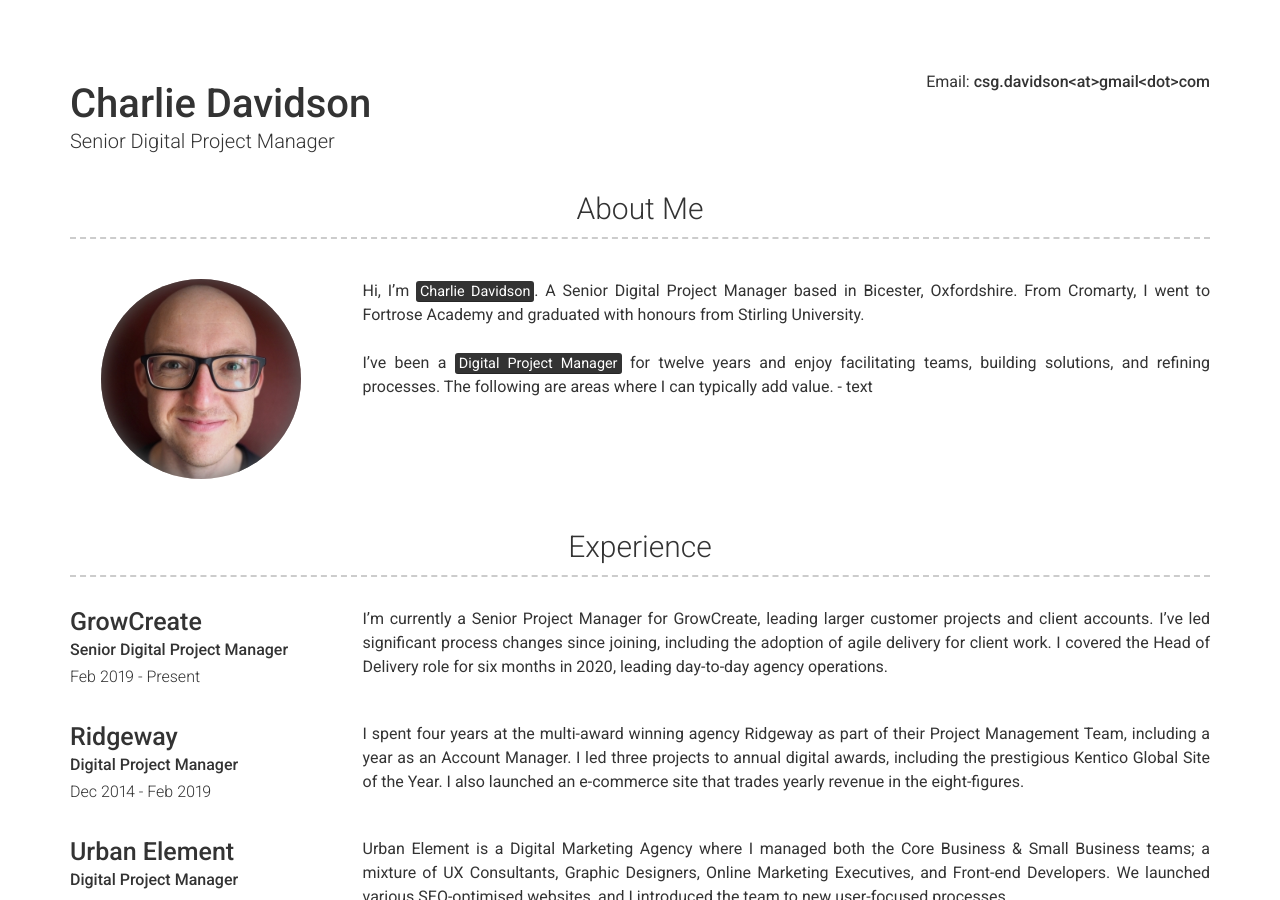
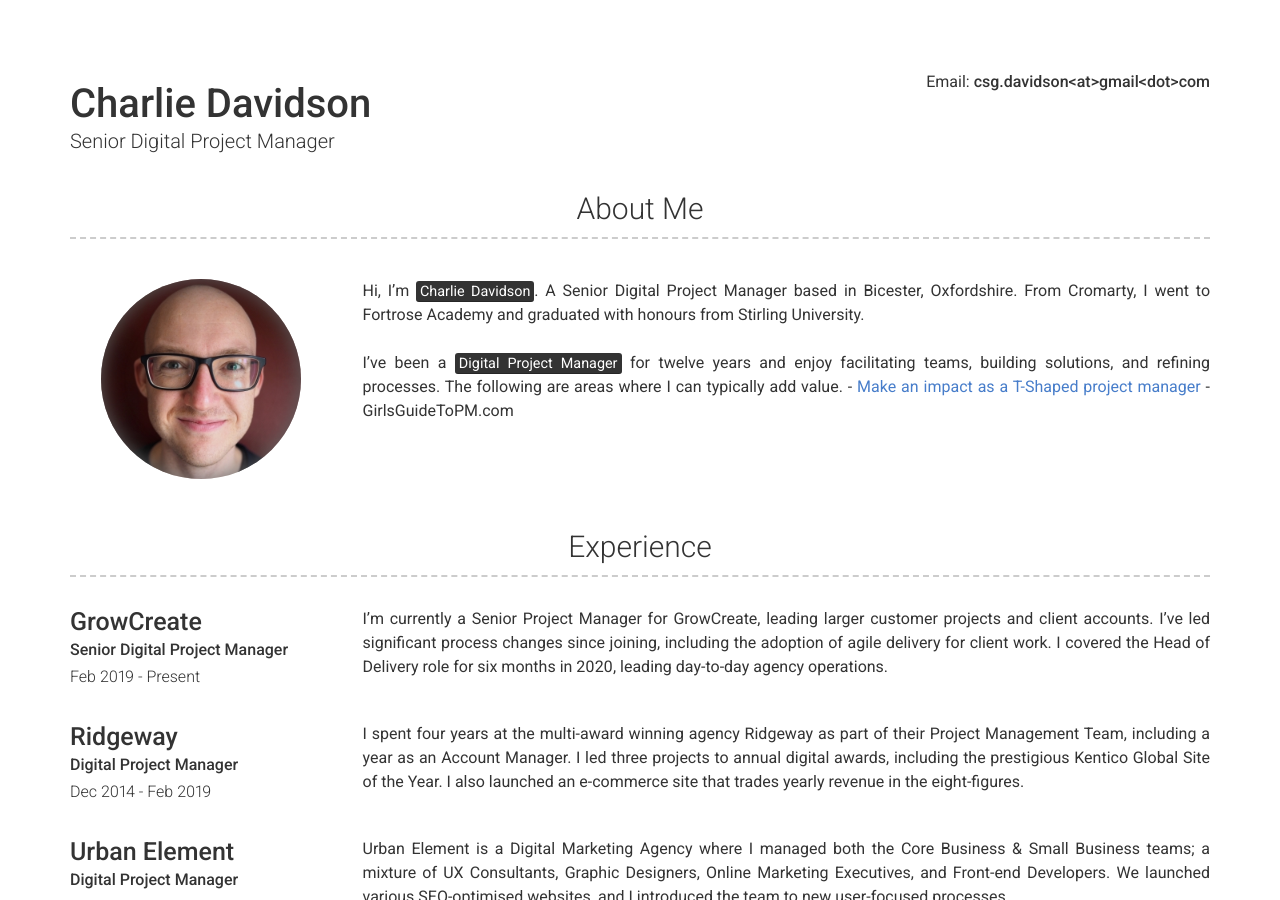
Before and after one commit to csgdavidson/Charlie-Davidson2, a Jekyll site: the page built from index.md, in a window 1280 px wide and 900 px high. Built offline with Jekyll 4.4.1, drawn with Linux system fonts in a browser that asks for light colours; nearby versions of some CDN libraries.

Commit message:
Update _config.yml

```diff
--- a/_config.yml
+++ b/_config.yml
@@ -20,7 +20,7 @@ about_profile_image: assets/charlie.jpg
 about_content:
   Hi, I'm <mark>Charlie Davidson</mark>. A Senior Digital Project Manager based in Bicester, Oxfordshire. From Cromarty, I went to Fortrose Academy and graduated with honours from Stirling University.<br><br>
   I've been a <mark>Digital Project Manager</mark> for twelve years and enjoy facilitating teams, building solutions, and refining processes. The following are areas where I can typically add value.
-    - text
+    - <a href="https://www.girlsguidetopm.com/t-shaped-project-manager/" target="_blank">Make an impact as a T-Shaped project manager</a> - GirlsGuideToPM.com
 
 # Projects Section
 projects_title: Certifications
```
